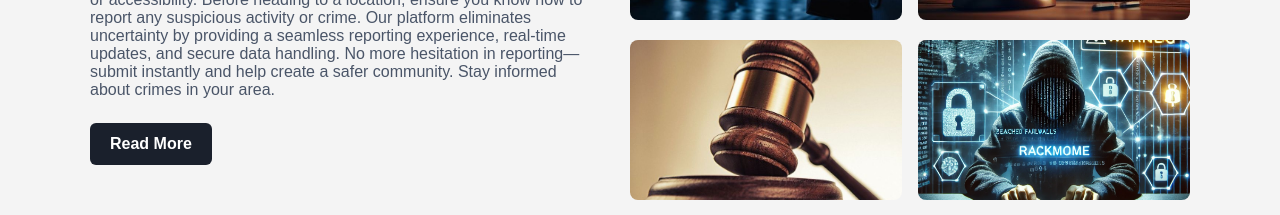
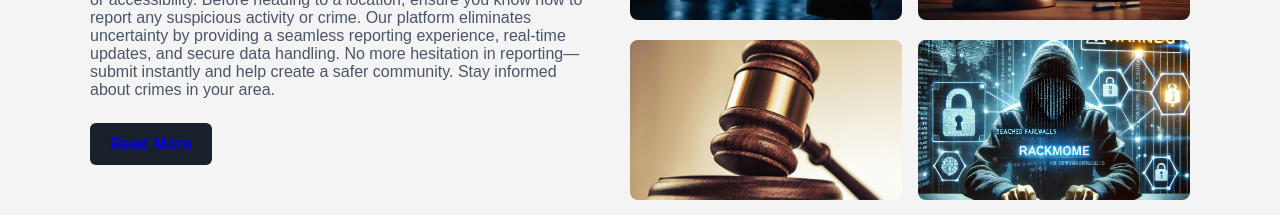
Before and after one commit to elina221010191/Crime2, a React (Vite) app in the folder someproject/: page / in a window 1280 px wide. Shown: the part 960-1175 px from the top of the page. Built offline with nearby package versions, Linux system fonts and the light colour scheme.

Commit message:
latest version

```diff
--- a/someproject/src/App.jsx
+++ b/someproject/src/App.jsx
@@ -43,8 +43,6 @@ function App() {
             <Route path="/Profile" element={<Profile/>}/>
             <Route path="/Dashboard" element={<Dashboard/>}/>
             <Route path="/Utilities" element={<Utilities/>}/>
-            {/* <Route path="/Message" element={<Message/>}/>
-            <Route path="/Settings" element={<settings/>}/> */}
           </Route>
            </Routes>
     </BrowserRouter>
--- a/someproject/src/Components/About.jsx
+++ b/someproject/src/Components/About.jsx
@@ -16,7 +16,7 @@ const About = () => {
         Many crime-reporting solutions exist, but most lack efficiency, security, or accessibility. Before heading to a location, ensure you know how to report any suspicious activity or crime. Our platform eliminates uncertainty by providing a seamless reporting experience, real-time updates, and secure data handling. No more hesitation in reporting—submit instantly and help create a safer community.
         Stay informed about crimes in your area.
         </p>
-        <button className="read-more">Read More</button>
+        <button className="read-more"><Link to="/Crime" style={{textDecoration:"none"}}>Read More </Link></button>
       </div>
 
       {/* Right Section (Image Grid) */}
```
Also changed, not shown: someproject/src/Components/Blog.jsx (+2 -48 lines).
